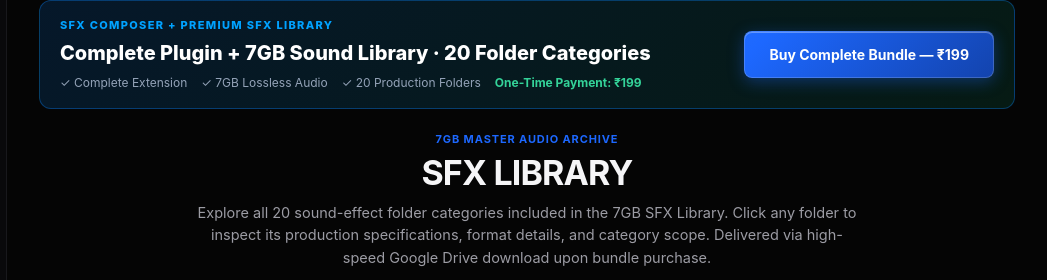
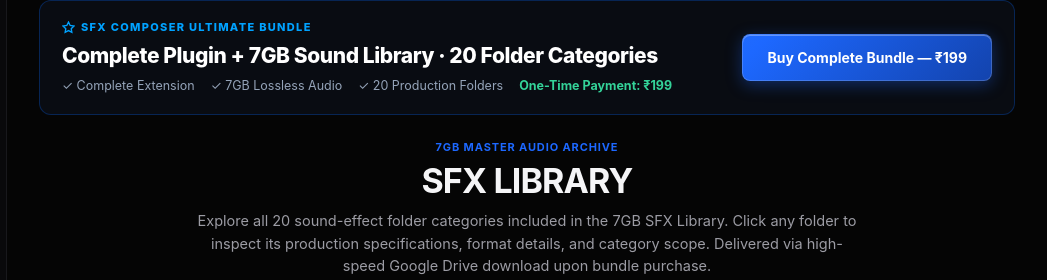
Before and after one commit to visualsadusk-source/Sfx-composer-web, a website: page library.html in a window 1280 px wide. Shown: the top 280 px of the page, 233-1280 px from the left. Drawn offline with nearby package versions, Linux system fonts and the light colour scheme.

Commit message:
style: polish top hero banner in library.html to match main website dark aesthetic

```diff
--- a/library.html
+++ b/library.html
@@ -124,15 +124,16 @@
   <main class="sfx-site-main-content">
 
     <!-- TOP BUNDLE CONNECTION BANNER -->
-    <div style="background: linear-gradient(135deg, rgba(10, 132, 255, 0.15) 0%, rgba(16, 185, 129, 0.12) 100%); border: 1px solid rgba(10, 132, 255, 0.35); border-radius: 12px; padding: 16px 20px; margin-bottom: 20px; display: flex; justify-content: space-between; align-items: center; flex-wrap: wrap; gap: 16px;">
+    <div class="sfx-bundle-hero-banner" style="background: #090c12; border: 1px solid rgba(0, 102, 255, 0.28); border-radius: 12px; padding: 18px 22px; margin-bottom: 22px; display: flex; justify-content: space-between; align-items: center; flex-wrap: wrap; gap: 16px;">
       <div>
-        <div style="font-size: 11px; font-weight: 800; text-transform: uppercase; letter-spacing: 0.12em; color: #00a2ff; margin-bottom: 4px;">
-          SFX COMPOSER + PREMIUM SFX LIBRARY
+        <div style="font-size: 11px; font-weight: 800; text-transform: uppercase; letter-spacing: 0.12em; color: #00a2ff; margin-bottom: 4px; display: flex; align-items: center; gap: 6px;">
+          <svg viewBox="0 0 24 24" width="13" height="13" fill="none" stroke="currentColor" stroke-width="2.5"><polygon points="12 2 15.09 8.26 22 9.27 17 14.14 18.18 21.02 12 17.77 5.82 21.02 7 14.14 2 9.27 8.91 8.26 12 2"></polygon></svg>
+          SFX COMPOSER ULTIMATE BUNDLE
         </div>
-        <h2 style="font-size: 20px; font-weight: 800; color: #ffffff; margin: 0 0 6px 0;">
+        <h2 style="font-size: 21px; font-weight: 800; color: #ffffff; margin: 0 0 6px 0; letter-spacing: -0.02em;">
           Complete Plugin + 7GB Sound Library · 20 Folder Categories
         </h2>
-        <div style="display: flex; gap: 14px; font-size: 12px; color: #94a3b8; flex-wrap: wrap;">
+        <div style="display: flex; gap: 16px; font-size: 12.5px; color: #94a3b8; flex-wrap: wrap; align-items: center;">
           <span>✓ Complete Extension</span>
           <span>✓ 7GB Lossless Audio</span>
           <span>✓ 20 Production Folders</span>
```
